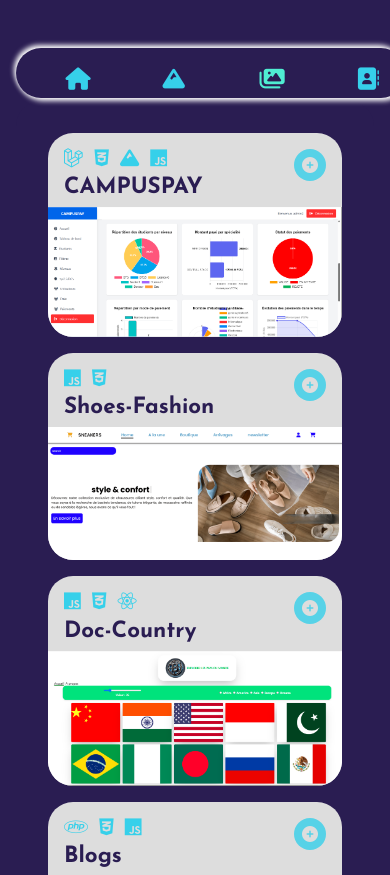
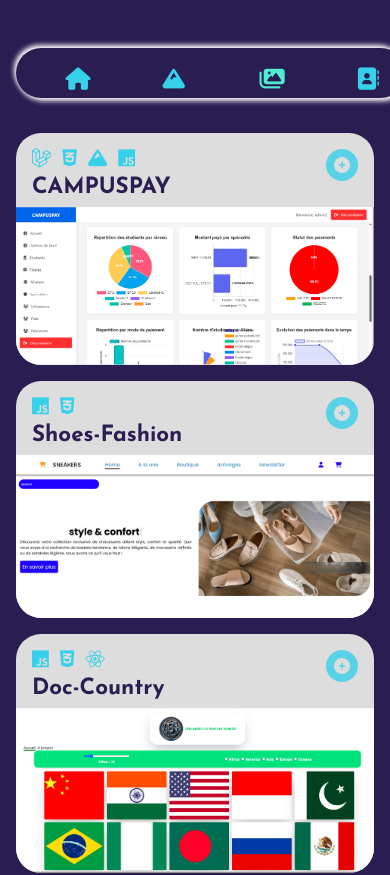
Before and after one commit to boris2442/my_cv_with_react, a React (Vite) app: page /portfolio in a window 390 px wide. Shown: the top 875 px of the page. Built offline with nearby package versions, Linux system fonts and the light colour scheme; a web font is replaced by a local one.

Commit message:
change style

```diff
--- a/src/styles/pages/_portfolio.scss
+++ b/src/styles/pages/_portfolio.scss
@@ -15,7 +15,7 @@
 
   .portfolioContent {
     // margin-top: 2rem;
-    padding: 2rem;
+    padding: 2rem 0 0 0;
     background: $color-1;
     border-radius: $borderRadius;
     flex: 1;
@@ -278,3 +278,13 @@
     opacity: 1;
   }
 }
+@media screen and (max-width: 600px) {
+  .project {
+    width: 100%;
+  }
+}
+//  @media screen and (max-width: 850px) {
+//     .porfolioContent{
+//       padding:2rem 0 0 0 ;
+//     }
+//   }
```
